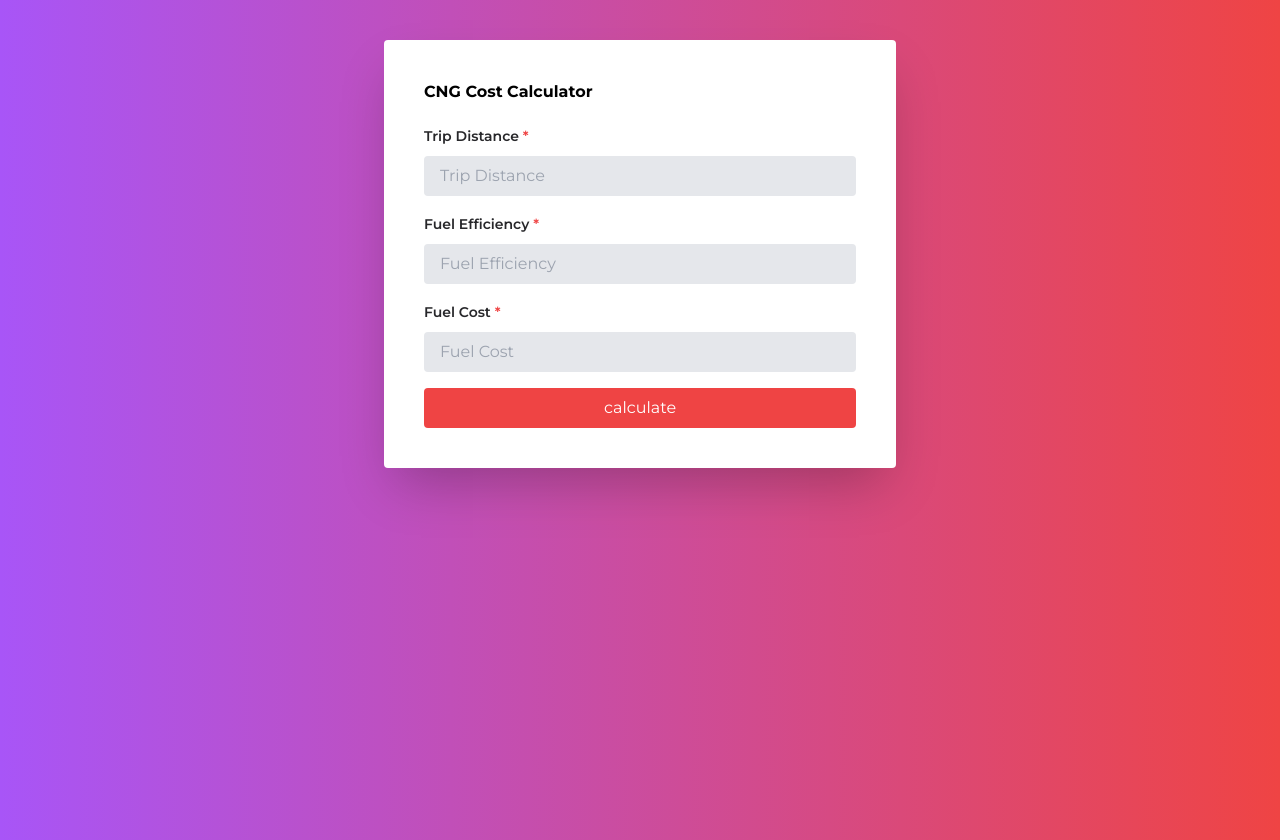
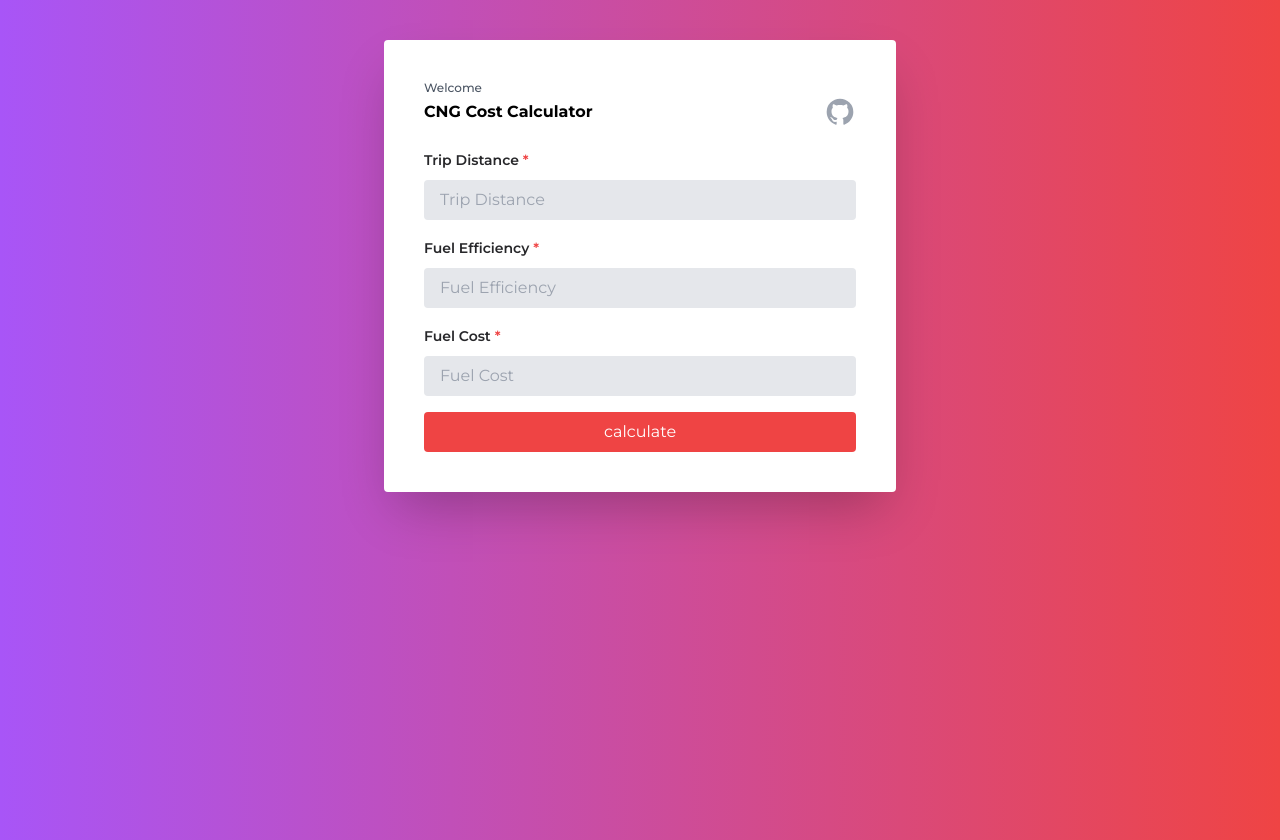
Before and after one commit to AkmalAzeem/cng-calculator, a plain HTML site: page index.html in a window 1280 px wide. Drawn offline with Linux system fonts and the light colour scheme.

Commit message:
added js to dist folders

```diff
--- /dev/null
+++ b/assets/index-DCqenpYE.js
@@ -0,0 +1 @@
+(function(){const r=document.createElement("link").relList;if(r&&r.supports&&r.supports("modulepreload"))return;for(const e of document.querySelectorAll('link[rel="modulepreload"]'))o(e);new MutationObserver(e=>{for(const t of e)if(t.type==="childList")for(const c of t.addedNodes)c.tagName==="LINK"&&c.rel==="modulepreload"&&o(c)}).observe(document,{childList:!0,subtree:!0});function n(e){const t={};return e.integrity&&(t.integrity=e.integrity),e.referrerPolicy&&(t.referrerPolicy=e.referrerPolicy),e.crossOrigin==="use-credentials"?t.credentials="include":e.crossOrigin==="anonymous"?t.credentials="omit":t.credentials="same-origin",t}function o(e){if(e.ep)return;e.ep=!0;const t=n(e);fetch(e.href,t)}})();const s=document.getElementById("trip-distance"),i=document.getElementById("fuel-efficiency"),u=document.getElementById("fuel-cost"),f=document.getElementById("calculateBtn");f.addEventListener("click",l=>{if(l.preventDefault(),s.value==="")alert("Enter Trip Distance value");else{const r=s.value,n=i.value,o=u.value,t="Your fuel cost will be around: Rs."+r/n*o;alert(t),console.log(t)}});
--- a/index.html
+++ b/index.html
@@ -4,12 +4,40 @@
     <meta charset="UTF-8" />
     <meta name="viewport" content="width=device-width, initial-scale=1.0" />
     <title>CNG Calculator | Akmal Azeem</title>
-    <link rel="stylesheet" crossorigin href="/cng-calculator/assets/index-D8cnquBP.css">
+    <script type="module" crossorigin src="/cng-calculator/assets/index-DCqenpYE.js"></script>
+    <link rel="stylesheet" crossorigin href="/cng-calculator/assets/index-DWHz4G2f.css">
   </head>
   <body class="bg-gradient-to-r from-purple-500 to-red-500 min-h-screen">
-    <div class="bg-zinc-700 sm:bg-white p-10 max-w-lg mx-auto mt-10 rounded shadow-2xl">
-      <div>
-        <h1 class="font-bold text-white sm:text-black">CNG Cost Calculator</h1>
+    <div
+      class="bg-zinc-700 sm:bg-white p-10 max-w-lg mx-auto mt-10 rounded shadow-2xl"
+    >
+      <div class="">
+        <div class="text-xs text-gray-600 font-medium">
+          Welcome <span id="guestName"></span>
+        </div>
+
+        <div class="flex items-center justify-between">
+          <h1 class="font-bold text-white sm:text-black">
+            CNG Cost Calculator
+          </h1>
+          <a
+            href="https://github.com/AkmalAzeem/cng-calculator"
+            target="_blank"
+            title="view source code"
+          >
+            <svg
+              xmlns="http://www.w3.org/2000/svg"
+              width="32"
+              height="32"
+              viewBox="0 0 24 24"
+              class="text-gray-400 hover:text-gray-600 fill-current"
+            >
+              <path
+                d="M12 2A10 10 0 0 0 2 12c0 4.42 2.87 8.17 6.84 9.5c.5.08.66-.23.66-.5v-1.69c-2.77.6-3.36-1.34-3.36-1.34c-.46-1.16-1.11-1.47-1.11-1.47c-.91-.62.07-.6.07-.6c1 .07 1.53 1.03 1.53 1.03c.87 1.52 2.34 1.07 2.91.83c.09-.65.35-1.09.63-1.34c-2.22-.25-4.55-1.11-4.55-4.92c0-1.11.38-2 1.03-2.71c-.1-.25-.45-1.29.1-2.64c0 0 .84-.27 2.75 1.02c.79-.22 1.65-.33 2.5-.33c.85 0 1.71.11 2.5.33c1.91-1.29 2.75-1.02 2.75-1.02c.55 1.35.2 2.39.1 2.64c.65.71 1.03 1.6 1.03 2.71c0 3.82-2.34 4.66-4.57 4.91c.36.31.69.92.69 1.85V21c0 .27.16.59.67.5C19.14 20.16 22 16.42 22 12A10 10 0 0 0 12 2Z"
+              />
+            </svg>
+          </a>
+        </div>
       </div>
 
       <form class="mt-5 space-y-4">
@@ -53,11 +81,12 @@
         </div>
 
         <div>
-          <button class="bg-red-500 px-4 py-2 rounded text-white w-full">
+          <button id="calculateBtn" class="bg-red-500 px-4 py-2 rounded text-white w-full">
             calculate
           </button>
         </div>
       </form>
     </div>
+
   </body>
 </html>
```
Also changed, not shown: assets/index-D8cnquBP.css (deleted), assets/index-DWHz4G2f.css (added).
